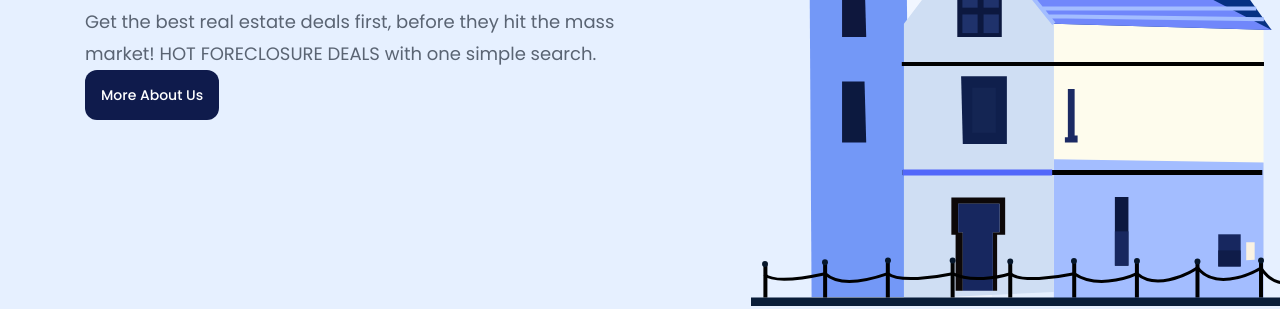
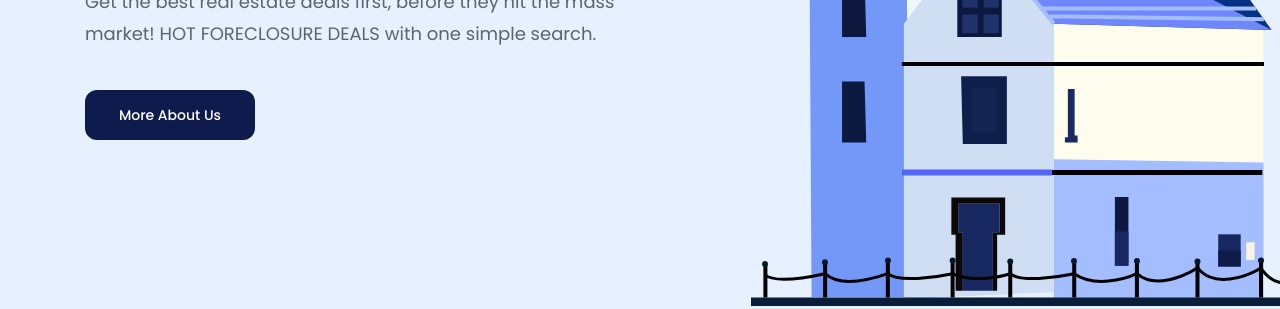
Before and after one commit to dovanminhquan0505/f8-htmlcss-01, a plain HTML site: page index.html in a window 1280 px wide. Shown: the part 491-800 px from the top of the page. Drawn offline with Linux system fonts and the light colour scheme.

Commit message:
fix bug thẻ main

```diff
--- a/assets/css/style.css
+++ b/assets/css/style.css
@@ -131,7 +131,7 @@ a {
     line-height: 1.78; /*32/18 = 1.78*/
 }
 
-.hero-wrap .cta {
+.hero-wrap .hero-cta {
     min-width: 170px;
     margin-top: 40px;
 }
--- a/index.html
+++ b/index.html
@@ -10,7 +10,6 @@
         <link rel="stylesheet" href="./assets/css/style.css" />
     </head>
     <body>
-        <main style="height: 5000px">
         <!-- Header -->
         <header class="fixed-header">
                 <div class="content">
@@ -33,6 +32,8 @@
                     </nav>
                 </div>
         </header>
+
+        <main>
             <!-- Hero -->
             <div class="hero-wrap">
                 <div class="content">
@@ -504,6 +505,7 @@
                     </div>
                 </div>
             </div>
+        </main>
 
         <!-- Footer -->
         <footer id="contact" class="footer">
@@ -551,6 +553,6 @@
                     </div>
                 </div>
         </footer>
-        </main>
+
     </body>
 </html>
```
Lines whose indentation alone changed are shown as unchanged.
